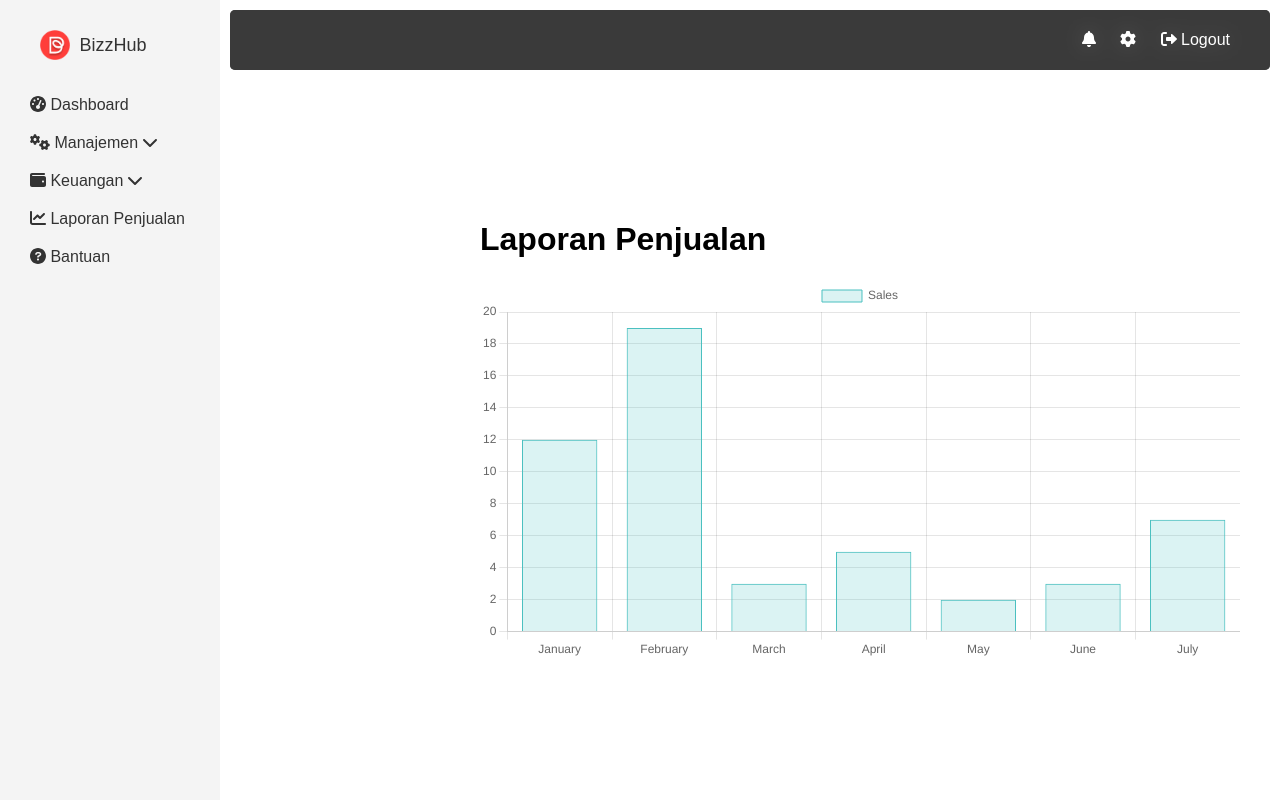
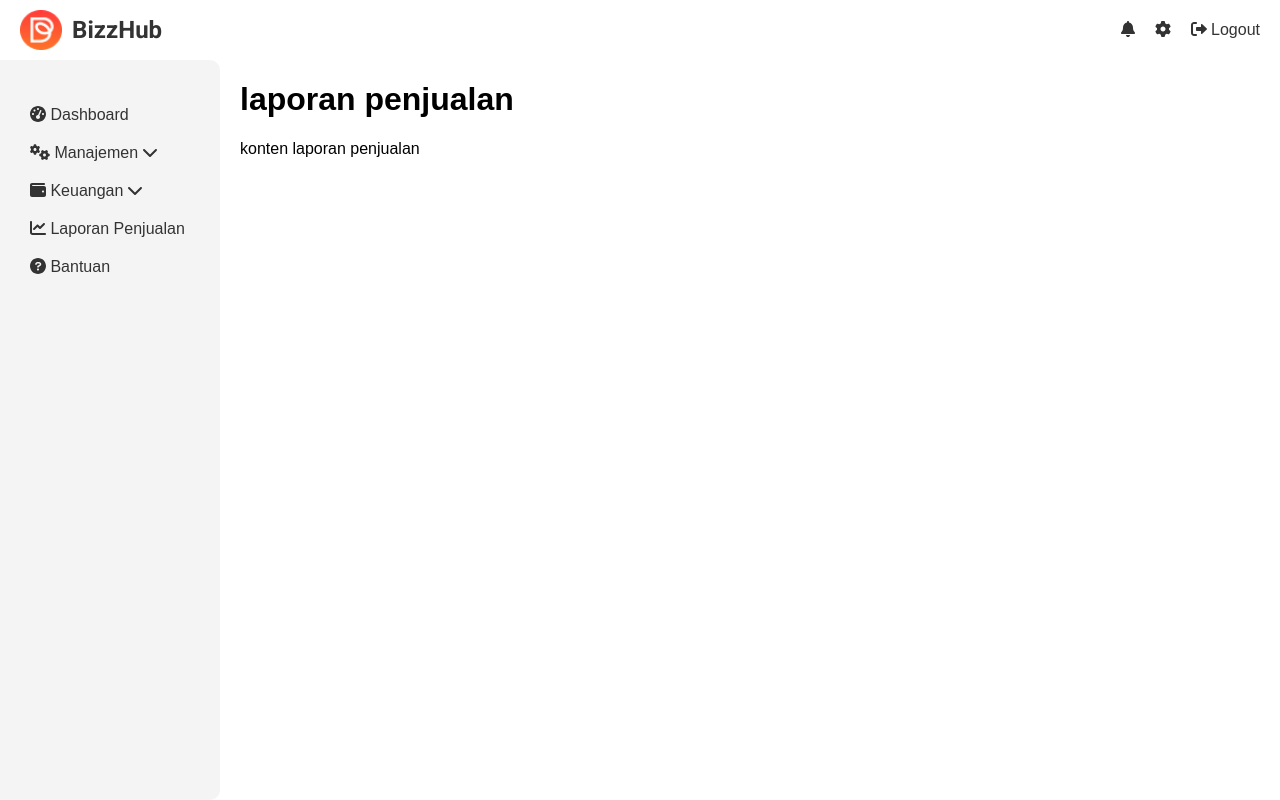
Before and after one commit to DevMossTeam/BizzHub-Web_Object, a PHP site: page /index.php?page=laporan_penjualan in a window 1280 px wide. Run offline with PHP 8.4, Linux system fonts and the light colour scheme.

Commit message:
change logo, add auth, rename to main file, modified dashboard content, & modified interface

```diff
--- a/css/style.css
+++ b/css/main.css
@@ -6,33 +6,22 @@ body {
     padding: 0;
 }
 
-header,
-aside,
-.content {
-    padding: 20px;
-}
-
 header {
     display: flex;
-    justify-content: flex-end;
+    justify-content: space-between;
     align-items: center;
-    background-color: rgba(51, 51, 51, 0.8);
-    color: #fff;
+    background-color: rgba(255, 255, 255, 0.8);
+    color: #333;
     position: fixed;
-    top: 10px;
-    right: 10px;
-    width: 480px;
-    height: 20px;
+    top: 0;
+    left: 0;
+    width: 100%;
+    height: 60px;
     z-index: 1000;
     backdrop-filter: blur(10px);
     -webkit-backdrop-filter: blur(10px);
-    border-radius: 5px;
-}
-
-@media (min-width: 768px) {
-    header {
-        width: calc(100% - 280px);
-    }
+    padding: 0 20px;
+    /* Menghapus border-bottom */
 }
 
 header .logo {
@@ -42,43 +31,43 @@ header .logo {
 }
 
 header .logo img {
-    height: 50px;
+    height: 40px;
 }
 
 header .logo span {
     font-size: 24px;
-    color: #fff;
-}
-
-header nav ul {
-    list-style: none;
-    display: flex;
-    gap: 20px;
-}
-
-header nav ul li a {
-    color: #fff;
-    text-decoration: none;
+    color: #333;
+    font-family: 'Roboto', sans-serif;
+    font-weight: 700;
 }
 
 header .user-menu {
-    margin-right: 20px;
+    display: flex;
+    align-items: center;
+    gap: 20px;
+    margin-right: 40px;
+    /* Menambahkan margin-right: auto untuk memindahkan ikon lebih ke kiri */
 }
 
 header .user-menu a {
-    color: #fff;
-    margin-left: 20px;
+    color: #333;
     text-decoration: none;
 }
 
 aside {
-    width: 180px;
+    width: 220px;
+    /* Menambah lebar sidebar */
     background-color: #f4f4f4;
     position: fixed;
-    top: 0;
+    top: 60px;
+    /* Adjusted to be below the header */
     left: 0;
     bottom: 0;
     padding-top: 20px;
+    border-top-right-radius: 10px;
+    /* Menambahkan border-radius untuk ujung rounded */
+    border-bottom-right-radius: 10px;
+    /* Menambahkan border-radius untuk ujung rounded */
 }
 
 aside ul {
@@ -94,6 +83,8 @@ aside ul li a {
     text-decoration: none;
     color: #333;
     cursor: pointer;
+    padding-left: 20px;
+    /* Menambahkan padding-left untuk memindahkan teks lebih ke kanan */
 }
 
 aside ul li ul.submenu {
@@ -109,25 +100,11 @@ aside ul li ul.submenu.show {
     /* Adjust as needed */
 }
 
-aside .logo {
-    display: flex;
-    align-items: center;
-    gap: 10px;
-    padding: 10px 20px;
-}
-
-aside .logo img {
-    height: 30px;
-}
-
-aside .logo span {
-    font-size: 18px;
-    color: #333;
-}
-
 .content {
     margin-left: 200px;
-    padding-top: 100px;
+    /* Adjusted to match the new width of the sidebar */
+    padding-top: 60px;
+    /* Adjusted to be below the header */
     padding-left: 40px;
     padding-bottom: 20px;
 }
--- a/header.php
+++ b/header.php
@@ -3,15 +3,21 @@
 <head>
     <meta charset="UTF-8">
     <meta name="viewport" content="width=device-width, initial-scale=1.0">
-    <link rel="stylesheet" href="css/style.css">
+    <link rel="stylesheet" href="css/main.css">
     <script src="https://cdnjs.cloudflare.com/ajax/libs/font-awesome/6.0.0-beta3/js/all.min.js"></script>
     <title>Bizzhub</title>
 </head>
 <body>
-    <header>
+<header>
+        <div class="logo">
+            <img src="assets/website-logo/Bizzhub-logo.png" alt="Bizzhub Logo">
+            <span class="logo-text">BizzHub</span> <!-- Menambahkan teks BizzHub -->
+        </div>
         <div class="user-menu">
             <a href="notifications.php"><i class="fas fa-bell"></i></a> <!-- Ikon Notifikasi -->
             <a href="settings.php"><i class="fas fa-cog"></i></a> <!-- Hanya ikon Pengaturan -->
             <a href="logout.php"><i class="fas fa-sign-out-alt"></i> Logout</a>
         </div>
     </header>
+</body>
+</html>
--- a/index.php
+++ b/index.php
@@ -20,4 +20,4 @@ include 'sidebar.php';
     ?>
 </div>
 
-<script src="js/script.js"></script>
+<script src="js/main.js"></script>
--- a/js/script.js
+++ b/js/main.js
@@ -1,8 +1,3 @@
-function googleAuth() {
-    // Implement Google Authentication here
-    alert("Google Authentication not implemented yet.");
-}
-
 document.addEventListener('DOMContentLoaded', function() {
     const submenuLinks = document.querySelectorAll('aside ul li > a');
 
--- a/laporan_penjualan.php
+++ b/laporan_penjualan.php
@@ -1,36 +1,12 @@
-<?php
-include 'header.php';
-include 'sidebar.php';
-?>
-
-<div class="content">
-    <h1>Laporan Penjualan</h1>
-    <div class="chart-container">
-        <canvas id="salesChart"></canvas>
-    </div>
-</div>
-
-<script src="https://cdn.jsdelivr.net/npm/chart.js"></script>
-<script>
-    var ctx = document.getElementById('salesChart').getContext('2d');
-    var salesChart = new Chart(ctx, {
-        type: 'bar',
-        data: {
-            labels: ['January', 'February', 'March', 'April', 'May', 'June', 'July'],
-            datasets: [{
-                label: 'Sales',
-                data: [12, 19, 3, 5, 2, 3, 7],
-                backgroundColor: 'rgba(75, 192, 192, 0.2)',
-                borderColor: 'rgba(75, 192, 192, 1)',
-                borderWidth: 1
-            }]
-        },
-        options: {
-            scales: {
-                y: {
-                    beginAtZero: true
-                }
-            }
-        }
-    });
-</script>
+<!DOCTYPE html>
+<html lang="en">
+<head>
+    <meta charset="UTF-8">
+    <meta name="viewport" content="width=device-width, initial-scale=1.0">
+    <title>laporan penjualan</title>
+</head>
+<body>
+    <h1>laporan penjualan</h1>
+    <p>konten laporan penjualan</p>
+</body>
+</html>
--- a/sidebar.php
+++ b/sidebar.php
@@ -1,8 +1,4 @@
 <aside>
-    <div class="logo">
-        <img src="assets/website-logo/Bizzhub-logo.png" alt="Bizzhub Logo">
-        <span>BizzHub</span> <!-- Menambahkan teks BizzHub -->
-    </div>
     <ul>
         <li><a href="index.php?page=dashboard"><i class="fas fa-tachometer-alt"></i> Dashboard</a></li>
         <li>
@@ -31,4 +27,5 @@
         <li><a onclick="loadPage('bantuan.php')"><i class="fas fa-question-circle"></i> Bantuan</a></li>
     </ul>
 </aside>
-<script src="js/script.js"></script>
+<script src="js/main.js"></script>
+<link href="https://fonts.googleapis.com/css2?family=Roboto:wght@700&display=swap" rel="stylesheet">
```
Also changed, not shown: auth/google_auth.html (added, +16 -0 lines), auth/google_auth.js (added, +28 -0 lines), dashboard.php (+160 -3 lines), assets/website-logo/Bizzhub-logo.png.
